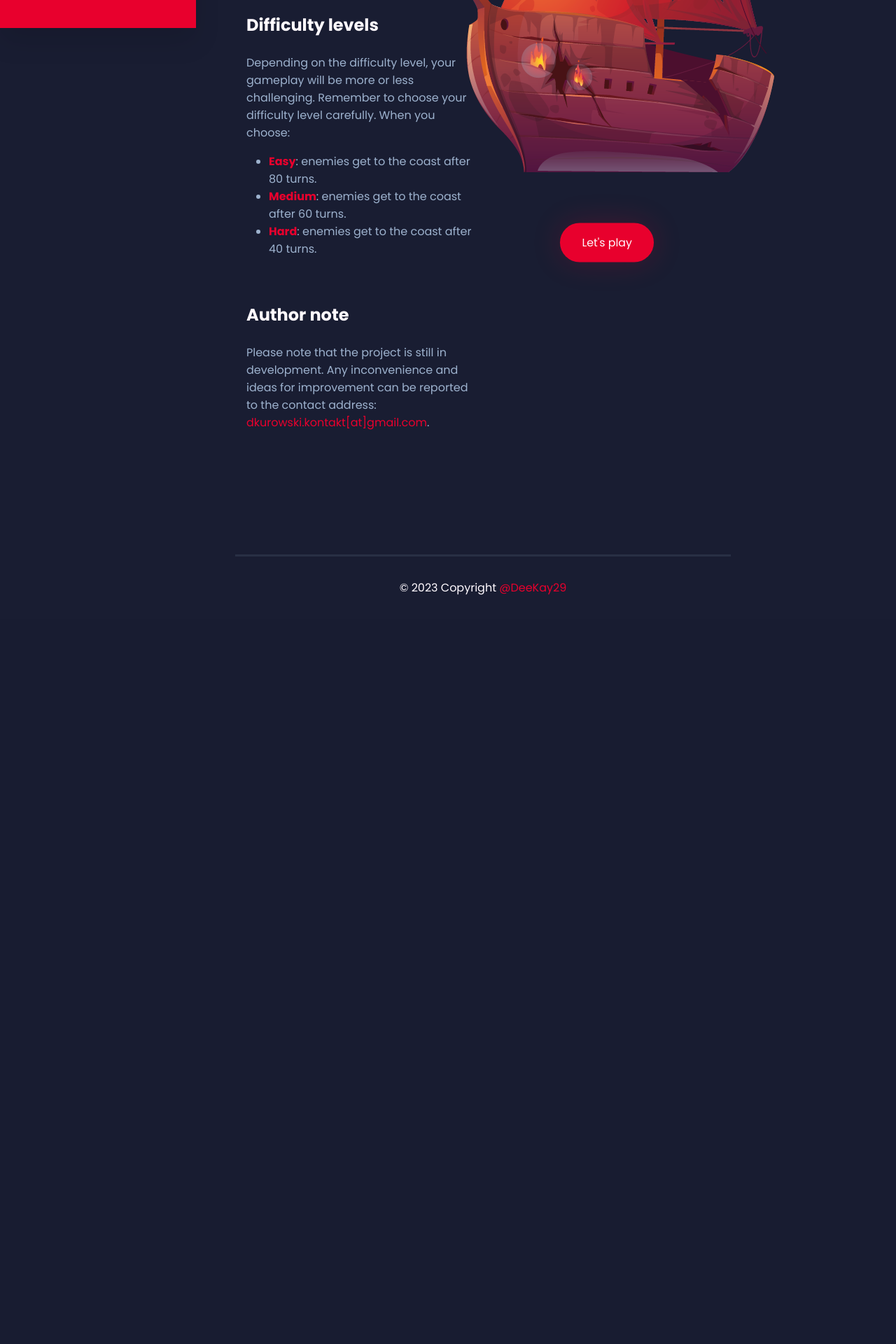
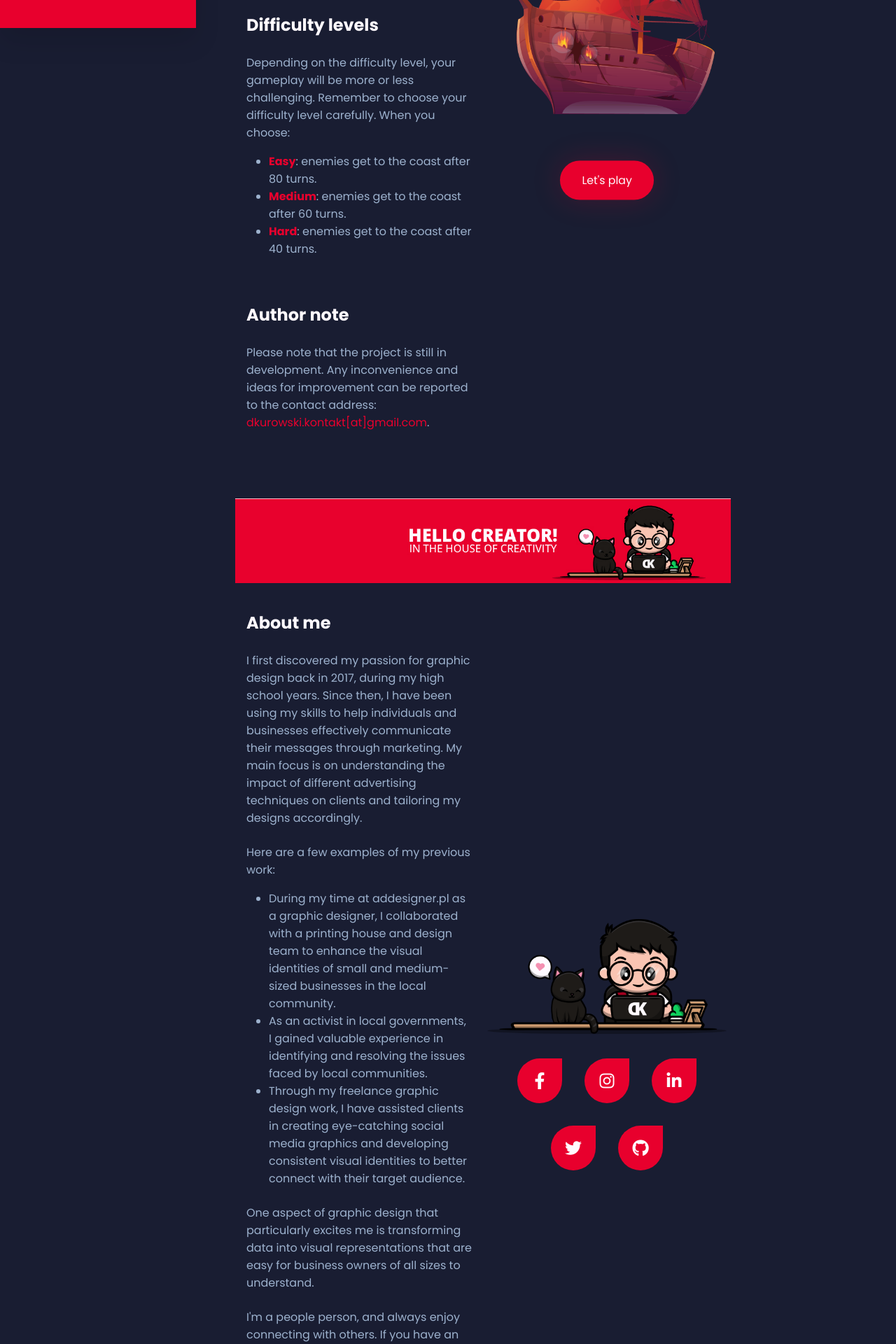
Before and after one commit to DeeKay29/BattleshipGame, a Flask app: page /views/ in a window 1280 px wide. Shown: the part 760-2680 px from the top of the page at 70% size. Before the commit the page ends 1610 px from the top, so only its background shows below. Run offline with Flask 2, Linux system fonts and the light colour scheme; some libraries are stand-ins or nearby versions.

Commit message:
adding about author content

```diff
--- a/static/css/style.css
+++ b/static/css/style.css
@@ -228,7 +228,7 @@
     color: var(--acc-color);
 }
 
-main .ship {
+main #about-game .ship {
     text-align: center;
     width: 50%;
     padding: 2rem 1rem;
@@ -238,7 +238,11 @@
     align-items: center;
 }
 
-main .ship button {
+main #about-game .ship img {
+    width: 100%;
+}
+
+main #about-game .ship button {
     font-size: 1rem;
     background-color: var(--color);
     color: var(--white);
@@ -252,7 +256,7 @@
     transition: all 0.3s;
 }
 
-main .ship button:hover {
+main #about-game .ship button:hover {
     background: var(--acc-color);
 }
 
@@ -269,6 +273,49 @@
         transform: scale(0.95);
         box-shadow: 0 0 2rem 0 rgba(232, 0, 45, 0);
     }
+}
+
+main #about-author .banner img {
+    width: 100%;
+}
+
+main #about-author .picture {
+    width: 50%;
+}
+
+main #about-author .picture img {
+    width: 100%;
+}
+
+main #about-author .socials {
+    display: flex;
+    flex-wrap: wrap;
+    justify-content: center;
+    align-items: center;
+}
+
+main #about-author .socials a {
+    color: var(--white);
+    background: var(--color);
+    cursor: pointer;
+    margin: 1rem;
+    width: 4rem;
+    height: 4rem;
+    display: flex;
+    justify-content: center;
+    align-items: center;
+    border-radius: 50% 0 50% 50%;
+    transition: 0.3s ease-in-out;
+}
+
+main #about-author .socials a:hover {
+    background: var(--acc-color);
+    border-radius: 0;
+    transform: scale(1.1);
+}
+
+main #about-author .socials a i {
+    font-size: 1.5rem;
 }
 
 @media only screen and (max-width: 1200px) {
--- a/templates/home.html
+++ b/templates/home.html
@@ -1,5 +1,6 @@
 {% extends "index.html" %} {% block contnet %}
 
+<section id="about-game" class="container">
     <div class="information">
         <h2>Rules</h2>
         <p>Hello admiral! Your opponents have taken the coast. You must go to sea. If they manage to deposit the units, our country will suffer huge losses. For the mission to succeed, you must sink all enemy fleets. Even the smallest enemy troops can cause a lot of confusion, so be careful.</p>
@@ -18,5 +19,34 @@
         <a href="https://www.freepik.com/free-vector/pirate-ship-galleon-before-after-sea-battle-fight-sailboats-with-cannon-fire-vector-cartoon-set-wooden-ships-with-folded-sails-with-black-flag-broken-after-wreck-attack_24325871.htm#query=battleship%20game&position=49&from_view=search&track=ais" target="_blank"><img src="{{url_for('static', filename='./images/battleship.png')}}" alt="Ship" title="Image by upklyak on Freepik"></a>
         <a href="{{url_for('views.game')}}"><button>Let's play</button></a>
     </div>
+</section>
+<section id="about-author" class="container">
+    <div class="banner">
+        <img src="{{url_for('static', filename='images/baner_page.jpg')}}" alt="banner">
+    </div>
+    <div class="information">
+        <h2>About me</h2>
+        <p>I first discovered my passion for graphic design back in 2017, during my high school years. Since then, I have been using my skills to help individuals and businesses effectively communicate their messages through marketing. My main focus is on understanding the impact of different advertising techniques on clients and tailoring my designs accordingly.</p>
+        <p>Here are a few examples of my previous work:</p>
+        <ul>
+            <li>During my time at addesigner.pl as a graphic designer, I collaborated with a printing house and design team to enhance the visual identities of small and medium-sized businesses in the local community.</li>
+            <li>As an activist in local governments, I gained valuable experience in identifying and resolving the issues faced by local communities.</li>
+            <li>Through my freelance graphic design work, I have assisted clients in creating eye-catching social media graphics and developing consistent visual identities to better connect with their target audience.</li>
+        </ul>
+        <p>One aspect of graphic design that particularly excites me is transforming data into visual representations that are easy for business owners of all sizes to understand.</p>
+        <p>I'm a people person, and always enjoy connecting with others. If you have an interest in digital marketing, feel free to reach out to me at <a href="mailto:dkurowski.kontakt@gmail.com">dkurowski.kontakt[at]gmail.com</a>.</p>
+        <p><b>Fun fact:</b> In my free time, I like to explore the field of cognitive science and occasionally indulge in a game of chess. Also, I have a cat.</p>
+    </div>
+    <div class="picture">
+        <img src="{{url_for('static', filename='images/avatar.png')}}" alt="Dawid Kurowski">
+        <div class="socials">
+            <a href="https://www.facebook.com/profile.php?id=100086484336271" target="_blank"><i class="fa-brands fa-facebook-f"></i></a>
+            <a href="https://www.instagram.com/d_kurovsky/" target="_blank"><i class="fa-brands fa-instagram"></i></a>
+            <a href="https://www.linkedin.com/in/dawid-kurowski/" target="_blank"><i class="fa-brands fa-linkedin-in"></i></a>
+            <a href="https://twitter.com/dkurovsky" target="_blank"><i class="fa-brands fa-twitter"></i></a>
+            <a href="https://github.com/DeeKay29" target="_blank"><i class="fa-brands fa-github"></i></a>
+        </div>
+    </div>
+</section>
 
 {% endblock %}
--- a/templates/index.html
+++ b/templates/index.html
@@ -24,6 +24,7 @@
                     <img src="{{url_for('static', filename='./images/logo_white_wb.png')}}" alt="DK Logo">
                     <span class="nav-item">DeeKay29</span>
                 </a>
+            </li>
             <li>
                 <a href="https://github.com/DeeKay29" target="_blank">
                     <i class="fa-brands fa-github"></i>
@@ -37,17 +38,16 @@
                 </a>
             </li>
             <li>
+                <a href="{{url_for('views.home', _anchor='about-author')}}">
+                    <i class="fa-solid fa-person-digging"></i>
+                    <span class="nav-item">About me</span>
+                </a>
+            </li>
+            <li>
                 <a href="#">
                     <i class="fa-solid fa-gear"></i>
                     <span class="nav-item">Settings</span>
                 </a>
-                </li>
-                <li>
-                    <a href="#">
-                        <i class="fa-sharp fa-solid fa-question"></i>
-                        <span class="nav-item">Help</span>
-                    </a>
-                </li>
             </li>
         </ul>
     </nav>
@@ -58,10 +58,8 @@
         </div>
     </header>
     <main>
-        <section class="container">
         {% block contnet %}
         {% endblock %}
-        </section>
     </main>
     <footer>
         <div class="container">
```
Also changed, not shown: static/images/avatar.png (added), static/images/baner_page.jpg (added). Lines whose indentation alone changed are shown as unchanged.
